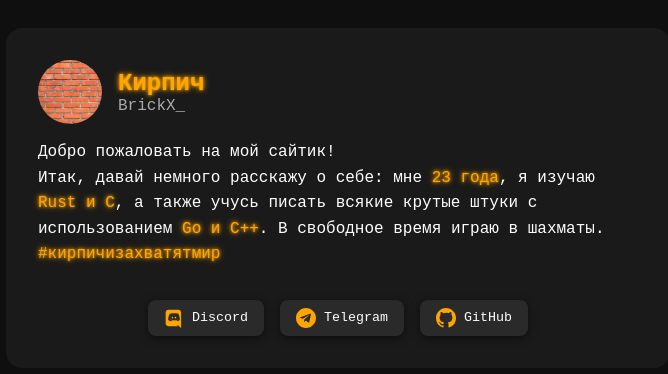
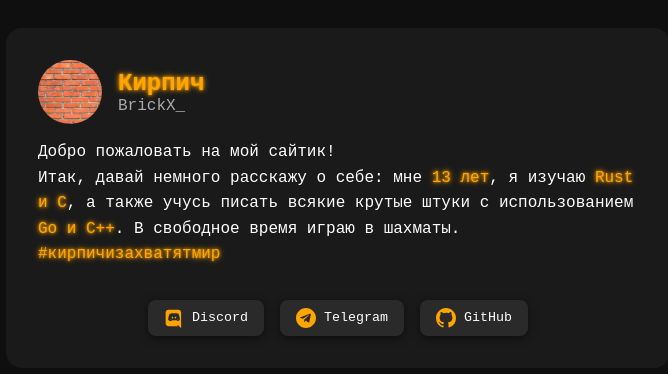
Before and after one commit to br1ckx/main, a plain HTML site: page index.html in a window 1280 px wide. Shown: the part 202-576 px from the top of the page, without its empty margins (302-970 px from the left). Drawn offline with Linux system fonts and the light colour scheme.

Commit message:
Update index.html

```diff
--- a/index.html
+++ b/index.html
@@ -17,7 +17,7 @@
     </div>
     <p class="intro">
       Добро пожаловать на мой сайтик!<br>
-      Итак, давай немного расскажу о себе: мне <span class="highlight">23 года</span>, я изучаю <span class="highlight">Rust и C</span>, а также учусь писать всякие крутые штуки с использованием <span class="highlight">Go и C++</span>. В свободное время играю в шахматы. <span class="highlight">#кирпичизахватятмир</span>
+      Итак, давай немного расскажу о себе: мне <span class="highlight">13 лет</span>, я изучаю <span class="highlight">Rust и C</span>, а также учусь писать всякие крутые штуки с использованием <span class="highlight">Go и C++</span>. В свободное время играю в шахматы. <span class="highlight">#кирпичизахватятмир</span>
     </p>
     <div class="buttons">
       <button class="link-button">
```
